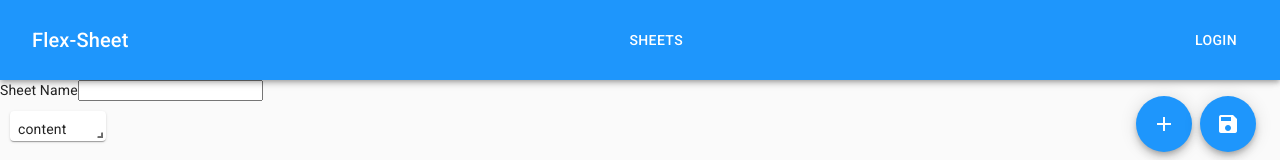
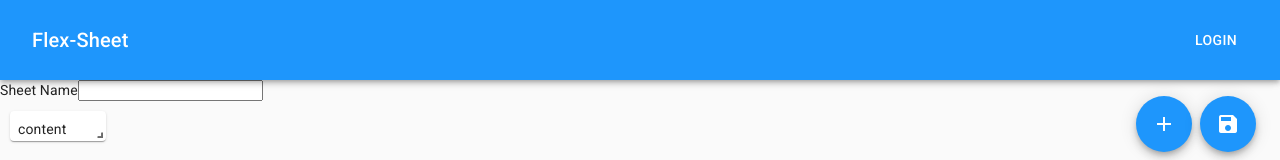
Before and after one commit to matt-evangelidis/COMP3120-assignment2, a React (Create React App) app: page / in a window 1280 px wide. Shown: the top 160 px of the page. Built offline with nearby package versions, Linux system fonts and the light colour scheme.

Commit message:
Fixed issue with header button spacing

```diff
--- a/src/components/layout/header.jsx
+++ b/src/components/layout/header.jsx
@@ -8,14 +8,24 @@ import Button from "@material-ui/core/Button";
 import Typography from "@material-ui/core/Typography";
 
 function Header(props) {
+	const sheetsLinkStyle = {
+		margin: "auto",
+	};
+
+	const userButtonStyle = {
+		marginRight: 0,
+		marginLeft: props.user ? "unset" : "auto",
+	};
 	return (
 		<AppBar className="nav-bar" position="static">
 			<Toolbar>
 				<Typography variant="h6">Flex-Sheet</Typography>
-				<Button component={Link} to="/sheets" style={{ margin: "auto" }}>
-					Sheets
-				</Button>
-				<Button component={Link} to="/login" style={{ marginRight: 0 }}>
+				{props.user && (
+					<Button component={Link} to="/sheets" style={sheetsLinkStyle}>
+						Sheets
+					</Button>
+				)}
+				<Button component={Link} to="/login" style={userButtonStyle}>
 					{props.user ? props.user.username : "Login"}
 				</Button>
 			</Toolbar>
```
